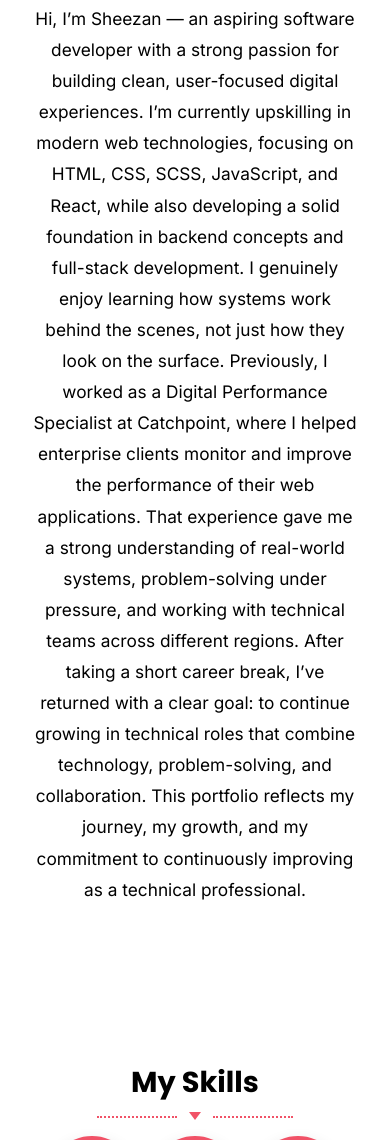
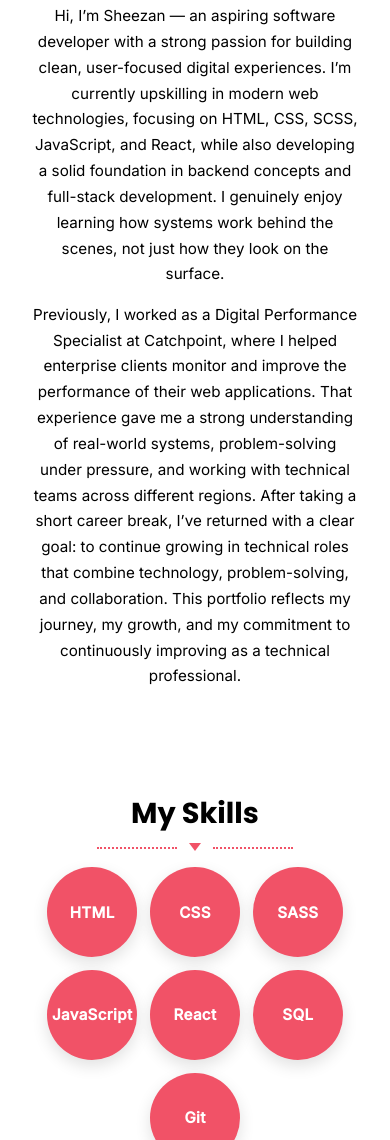
Before and after one commit to sheezanmk/My-Portfolio, a plain HTML site: page index.html in a window 390 px wide. Shown: the part 860-2000 px from the top of the page. Drawn offline with Linux system fonts and the light colour scheme.

Commit message:
tweaks spaces and alignments for mobile view

```diff
--- a/index.html
+++ b/index.html
@@ -59,12 +59,14 @@
               alt="Sheezan photo"
               class="about__photo"
             />
+             <div class="about__copy">
             <p class="about__text">
-          Hi, I’m Sheezan — an aspiring software developer with a strong passion for building clean, user-focused digital experiences. I’m currently upskilling in modern web technologies, focusing on HTML, CSS, SCSS, JavaScript, and React, while also developing a solid foundation in backend concepts and full-stack development. I genuinely enjoy learning how systems work behind the scenes, not just how they look on the surface.
+          Hi, I’m Sheezan — an aspiring software developer with a strong passion for building clean, user-focused digital experiences. I’m currently upskilling in modern web technologies, focusing on HTML, CSS, SCSS, JavaScript, and React, while also developing a solid foundation in backend concepts and full-stack development. I genuinely enjoy learning how systems work behind the scenes, not just how they look on the surface.</p>
 
-Previously, I worked as a Digital Performance Specialist at Catchpoint, where I helped enterprise clients monitor and improve the performance of their web applications. That experience gave me a strong understanding of real-world systems, problem-solving under pressure, and working with technical teams across different regions. After taking a short career break, I’ve returned with a clear goal: to continue growing in technical roles that combine technology, problem-solving, and collaboration. This portfolio reflects my journey, my growth, and my commitment to continuously improving as a technical professional.
+<p class="about__text">Previously, I worked as a Digital Performance Specialist at Catchpoint, where I helped enterprise clients monitor and improve the performance of their web applications. That experience gave me a strong understanding of real-world systems, problem-solving under pressure, and working with technical teams across different regions. After taking a short career break, I’ve returned with a clear goal: to continue growing in technical roles that combine technology, problem-solving, and collaboration. This portfolio reflects my journey, my growth, and my commitment to continuously improving as a technical professional.</p>
 
             </p>
+            </div>
           </div>
         </div>
       </section>
--- a/sass/partials/_about.scss
+++ b/sass/partials/_about.scss
@@ -69,11 +69,17 @@
     float: none;
     shape-outside: none;
   }
+
+
+    &__copy {
+    display: flex;
+    flex-direction: column;
+    gap: 0.9rem;
+  }
+
   &__text {
+    margin: 0;
     text-align: center;
-    font-size: 1.08rem;
-    line-height: 1.8;
-    margin: 0 0 0.75rem 0;
   }
 
   @include mq.desktop {
--- a/sass/partials/_projects.scss
+++ b/sass/partials/_projects.scss
@@ -73,6 +73,9 @@
   .project__text {
     max-width: 85%;
     font-size: 0.9rem;
+    text-align: center;
+    margin-left: auto;
+  margin-right: auto;
   }
 
   .project__button {
--- a/sass/partials/_skills.scss
+++ b/sass/partials/_skills.scss
@@ -2,8 +2,8 @@
 .skills {
 
   text-align: center;
-  padding: 1rem 1.5rem;
-  margin-top: 5rem;
+  padding: 2.5rem 1.5rem;
+  margin-top: -30px;
 
   &__container {
     display: flex;
```
Also changed, not shown: style.css, 1 other file.
